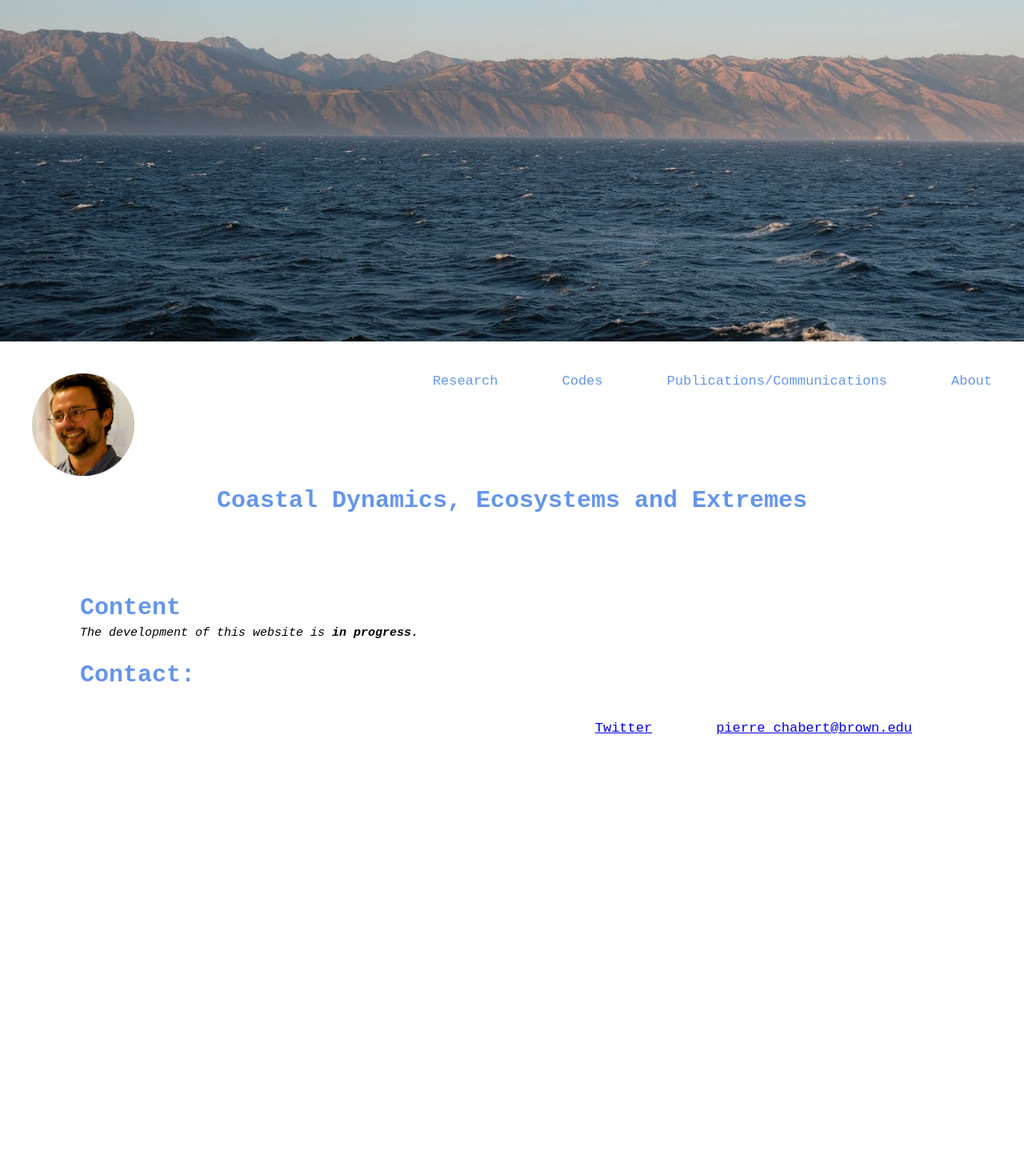
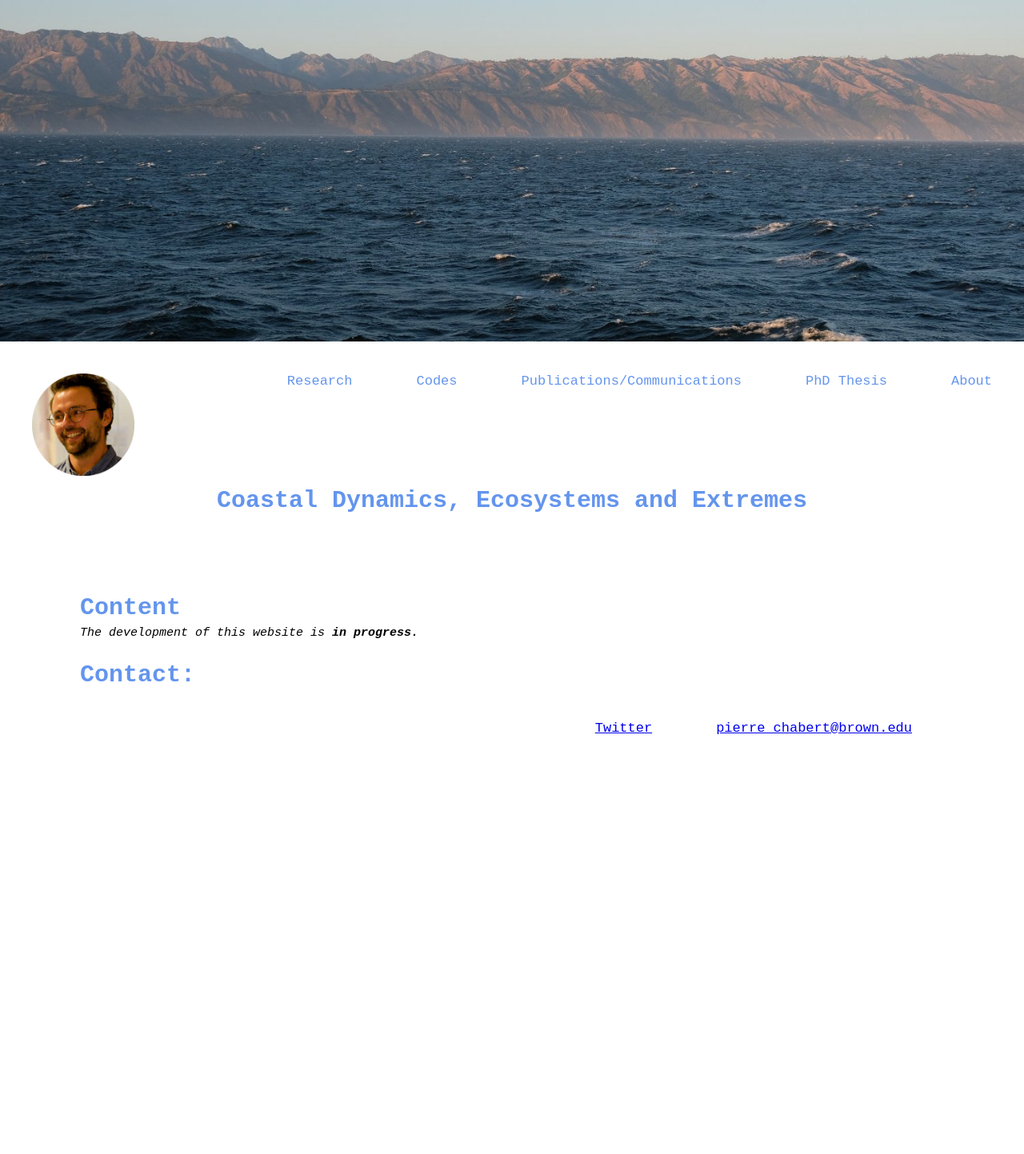
Before and after one commit to pierrechabert/pierrechabert.github.io, a Jekyll site: the page index.html, which Jekyll copies as it is, in a window 1280 px wide. Shown: the whole page at 80% size. Built offline with Jekyll 4.4.1, drawn with Linux system fonts in a browser that asks for light colours.

Commit message:
Update index.html

```diff
--- a/index.html
+++ b/index.html
@@ -42,6 +42,7 @@
 <div>
        <img src="Image-pchabert.png"  width="10%" style="margin-left:40px; margin-top:40px">
        <a href="https://pierrechabert.github.io/About" class="href-style-fit">About</a>
+       <a href="https://www.theses.fr/2023SORUS096" class="href-style-fit">PhD Thesis</a>
        <a href="https://scholar.google.com/citations?user=19aQSe0AAAAJ&hl=en&oi=ao" class="href-style-fit">Publications/Communications</a>
        <a href="https://github.com/pierrechabert" class="href-style-fit">Codes</a>
        <a href="https://pierrechabert.github.io/Research" class="href-style-fit">Research</a>
```
